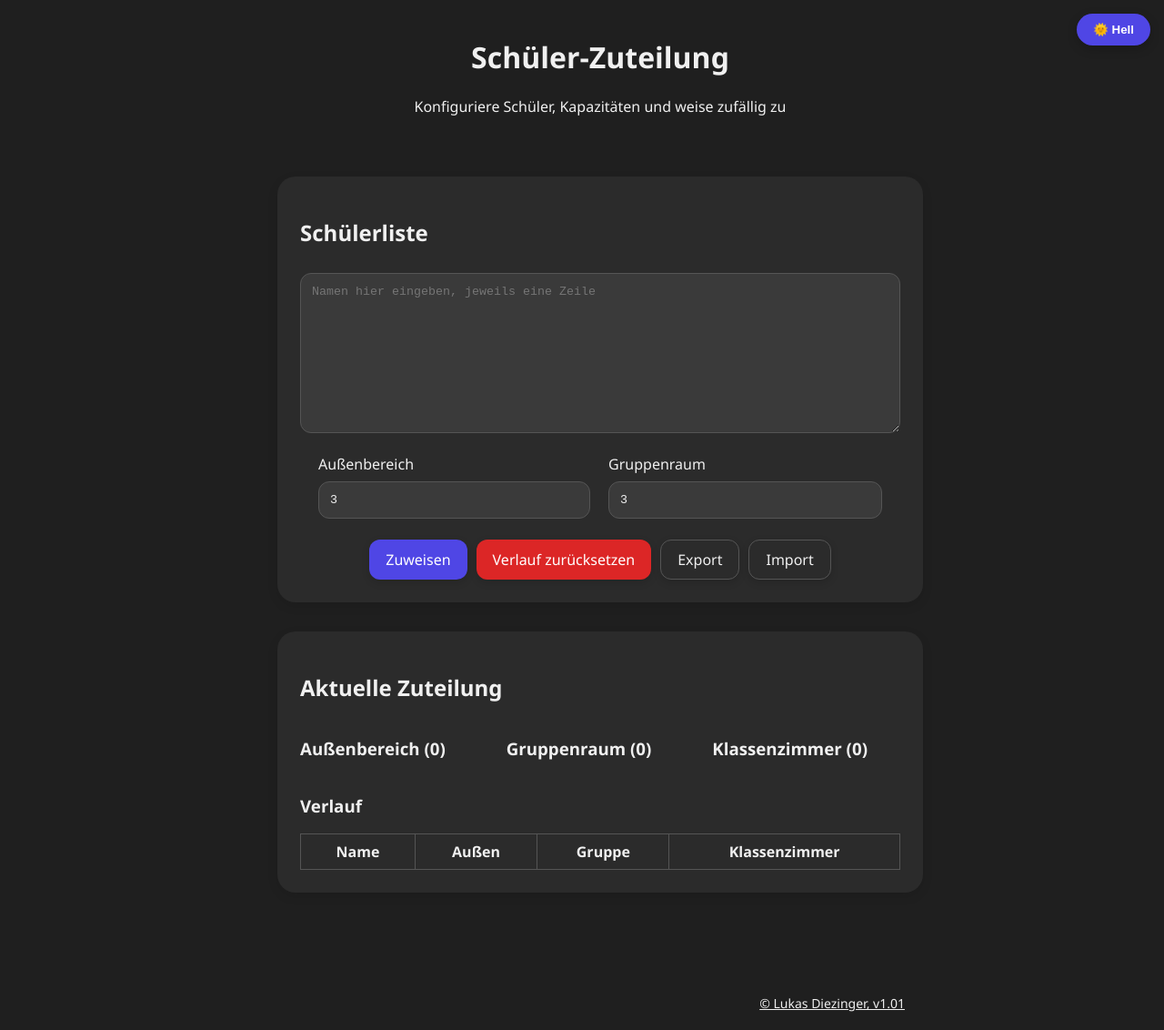
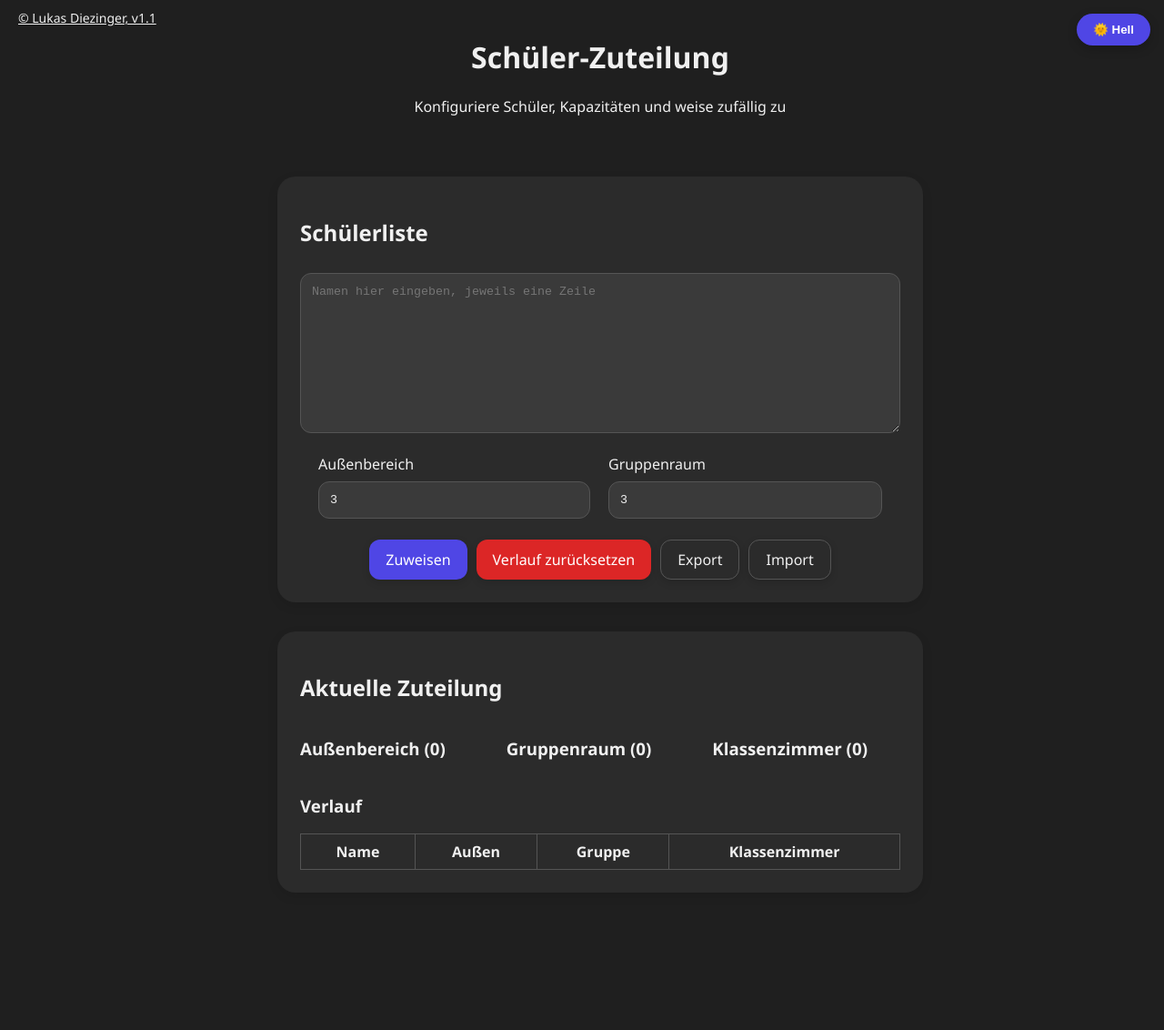
Before and after one commit to TheUltimateVxnom/ZuteilungSchueler, a React (Vite) app: page / in a window 1280 px wide. Shown: the whole page at 91% size. After the commit the page ends 1033 px from the top, so only its background shows below. Built offline with nearby package versions, Linux system fonts and the light colour scheme.

Commit message:
Release v1.1

```diff
--- a/src/App.jsx
+++ b/src/App.jsx
@@ -121,6 +121,17 @@ export default function App() {
   };
 
   return (
+    <>
+      <footer className="footer">
+        <a
+          href="https://github.com/TheUltimateVxnom/ZuteilungSchueler/tree/main?tab=BSD-3-Clause-1-ov-file"
+          target="_blank"
+          rel="noopener noreferrer"
+          style={{ color: "inherit", textDecoration: "underline", cursor: "pointer" }}
+        >
+          © Lukas Diezinger, v1.1
+        </a>
+      </footer>
       <div className="app-container">
         <div className="app-inner">
           <header className="app-header" style={{textAlign:"center"}}>
@@ -203,18 +214,8 @@ export default function App() {
               </table>
             </section>
           </main>
-
-        <footer className="footer">
-          <a
-            href="https://github.com/TheUltimateVxnom/ZuteilungSchueler/tree/main?tab=BSD-3-Clause-1-ov-file"
-            target="_blank"
-            rel="noopener noreferrer"
-            style={{ color: "inherit", textDecoration: "underline", cursor: "pointer" }}
-          >
-            © Lukas Diezinger, v1.01
-          </a>
-        </footer>
         </div>
       </div>
+    </>
   );
 }
--- a/src/Maintenance.jsx
+++ b/src/Maintenance.jsx
@@ -17,6 +17,17 @@ export default function Maintenance() {
   };
 
   return (
+    <>
+      <footer className="footer">
+        <a
+          href="https://github.com/TheUltimateVxnom/ZuteilungSchueler/tree/main?tab=BSD-3-Clause-1-ov-file"
+          target="_blank"
+          rel="noopener noreferrer"
+          style={{ color: "inherit", textDecoration: "underline", cursor: "pointer" }}
+        >
+          © Lukas Diezinger, v1.1
+        </a>
+      </footer>
       <div
         className="app-container"
         style={{
@@ -38,16 +49,7 @@ export default function Maintenance() {
           <h1>🚧 Wartungsmodus aktiv</h1>
           <p>Die Seite wird gerade aktualisiert. Bitte später erneut versuchen.</p>
         </section>
-      <footer className="footer">
-        <a
-          href="https://github.com/TheUltimateVxnom/ZuteilungSchueler/tree/main?tab=BSD-3-Clause-1-ov-file"
-          target="_blank"
-          rel="noopener noreferrer"
-          style={{ color: "inherit", textDecoration: "underline", cursor: "pointer" }}
-        >
-          © Lukas Diezinger, v1.01
-        </a>
-      </footer>
       </div>
+    </>
   );
 }
--- a/src/index.css
+++ b/src/index.css
@@ -147,11 +147,15 @@ body {
 
 /* Footer */
 .footer {
-  text-align: right;
-  margin-top: 30px;
+  position: fixed;
+  top: 10px;
+  left: 20px;
+  z-index: 1001;
+  text-align: left;
+  margin: 0;
   font-size: 14px;
   color: var(--text-color);
-  padding-right: 20px;
+  padding: 0;
 }
 
 /* Card Hover: Light Mode = Schatten, Dark Mode = lila Glow, Maintenance = orange/yellow Glow */
```
Lines whose indentation alone changed are shown as unchanged.
